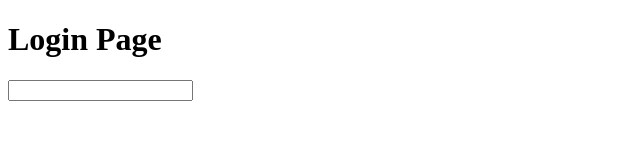
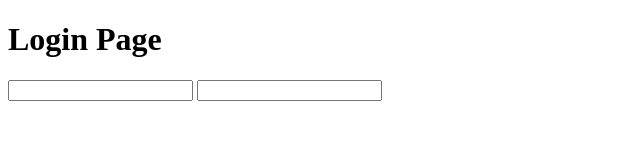
Before and after one commit to khalil-nazari/myappsample, a plain HTML site: page loing.html in a window 1280 px wide. Shown: the whole page, without its empty margins (0-640 px from the left). Drawn offline with Linux system fonts and the light colour scheme.

Commit message:
Update loing.html

```diff
--- a/loing.html
+++ b/loing.html
@@ -7,6 +7,7 @@
 	<h1>Login Page</h1>
 	<form id="login-form">
 		<input type="text" name="fist-name">
+		<input type="text" name="fist-name">
 	</form>
 </body>
 </html>
```
